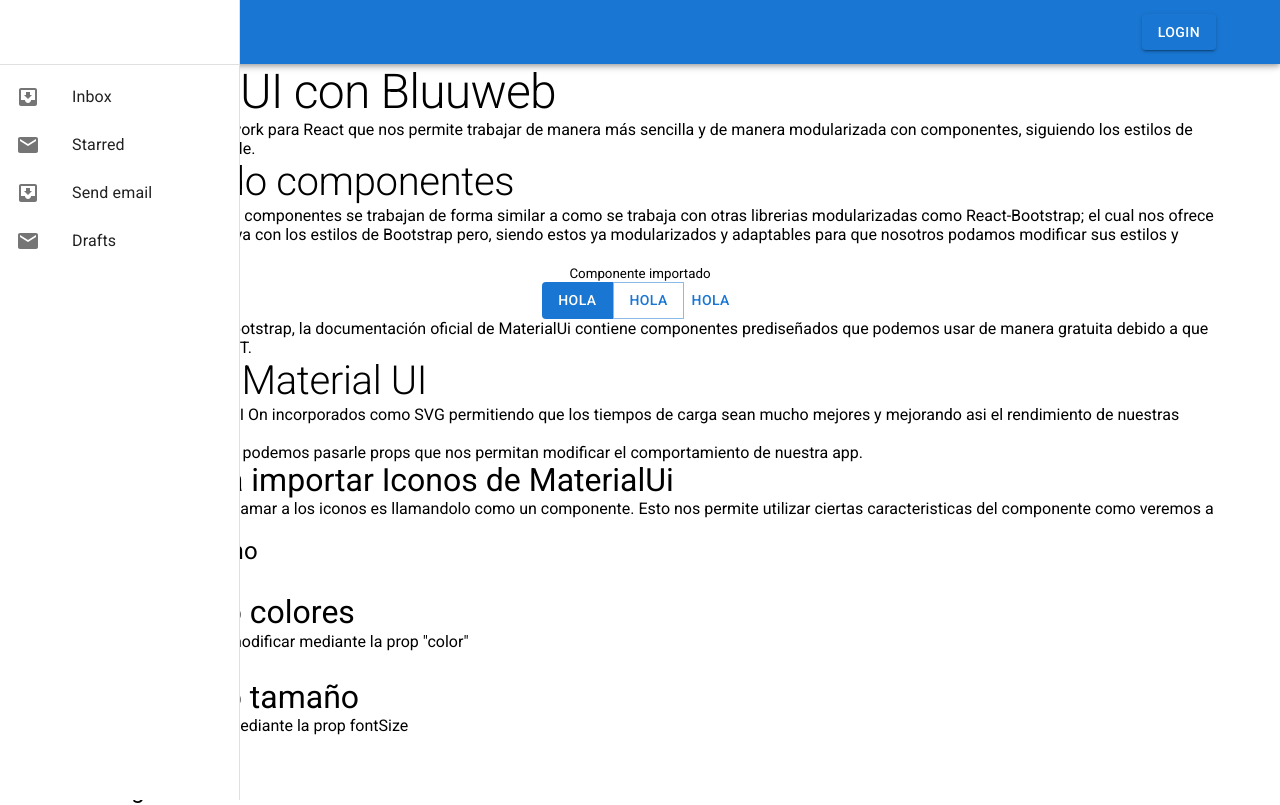
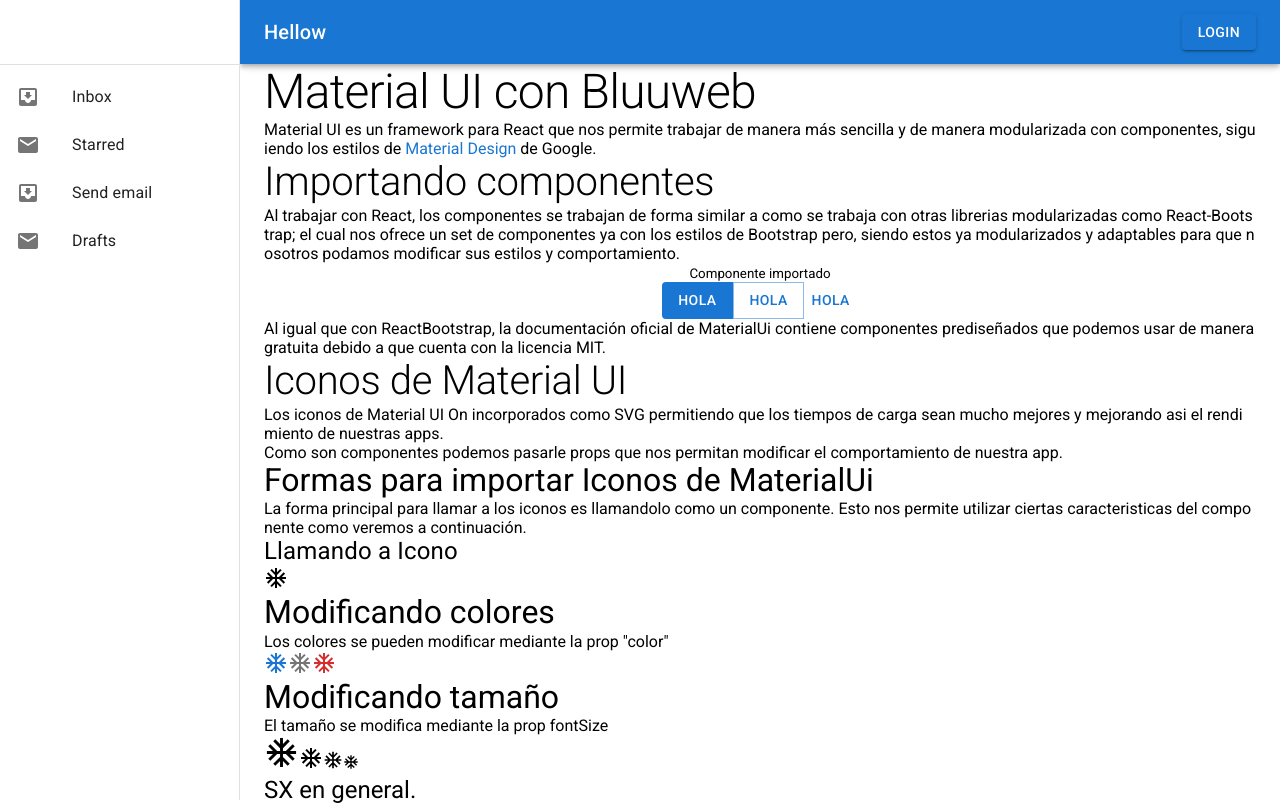
Before and after one commit to sberrus/bluuweb-material-ui, a React (Vite) app: page / in a window 1280 px wide. Shown: the top 805 px of the page. Built offline with nearby package versions, Linux system fonts and the light colour scheme.

Commit message:
Visto drawers responsive y button

```diff
--- a/src/App.tsx
+++ b/src/App.tsx
@@ -1,4 +1,5 @@
-import { Container } from "@mui/material";
+import { Container, Hidden } from "@mui/material";
+import { makeStyles } from "@mui/styles";
 import Header from "./components/Header/Header";
 import MuiBreakpoints from "./components/MuiBreakpoints/MuiBreakpoints";
 import MuiComponents from "./components/MuiComponents/MuiComponents";
@@ -10,15 +11,31 @@
 import MuiTypography from "./components/MuiTypography/MuiTypography";
 import NavbarComponent from "./components/NavbarComponent/NavbarComponent";
 
+const useStyles = makeStyles((theme) => ({
+	mainContainer: {
+		display: "flex",
+		wordBreak: "break-all",
+	},
+}));
+
 const App = () => {
+	const styles = useStyles();
+
 	return (
 		<>
-			<NavbarComponent />
+			<div id="main" className={styles.mainContainer}>
+				<Hidden mdDown>
+					<MuiDrawerEstatico />
+				</Hidden>
 				<Container
+					maxWidth={false}
+					disableGutters
 					sx={{
 						marginBottom: "3em",
 					}}
 				>
+					<NavbarComponent />
+					<Container maxWidth={false}>
 						<Header />
 						<MuiComponents />
 						<MuiIcons />
@@ -27,8 +44,9 @@
 						<MuiCreateTheme />
 						<MuiDrawer />
 						<MuiBreakpoints />
-				<MuiDrawerEstatico />
 					</Container>
+				</Container>
+			</div>
 		</>
 	);
 };
--- a/src/components/NavbarComponent/NavbarComponent.tsx
+++ b/src/components/NavbarComponent/NavbarComponent.tsx
@@ -1,10 +1,10 @@
 import AppBar from "@mui/material/AppBar";
 import Toolbar from "@mui/material/Toolbar";
 import Typography from "@mui/material/Typography";
-import { Button, Container, IconButton } from "@mui/material";
+import { Button, Container, Hidden } from "@mui/material";
 import { makeStyles } from "@mui/styles";
 import MenuIcon from "@mui/icons-material/Menu";
-import NavbarMenu from "./components/DrawerComponent/DrawerComponent";
+import DrawerComponent from "./components/DrawerComponent/DrawerComponent";
 
 const useStyles = makeStyles({
 	menuButton: {
@@ -21,11 +21,13 @@
 
 	return (
 		<AppBar position="sticky" color="primary">
-			<Container>
+			<Container maxWidth={false}>
 				<Toolbar disableGutters>
-					<NavbarMenu>
-						<MenuIcon />
-					</NavbarMenu>
+					<Hidden mdUp>
+						<DrawerComponent>
+							<MenuIcon />
+						</DrawerComponent>
+					</Hidden>
 					<Typography variant="h6" className={classes.title}>
 						Hellow
 					</Typography>
--- a/src/components/NavbarComponent/components/DrawerComponent/DrawerComponent.tsx
+++ b/src/components/NavbarComponent/components/DrawerComponent/DrawerComponent.tsx
@@ -10,10 +10,20 @@
 import ListItemText from "@mui/material/ListItemText";
 
 // Icons
-import InboxIcon from "@mui/icons-material/MoveToInbox";
-import MailIcon from "@mui/icons-material/Mail";
-import { IconButton } from "@mui/material";
+import { Divider, IconButton } from "@mui/material";
 import Listas from "./Listas";
+import { makeStyles } from "@mui/styles";
+
+const drawerWidth = 240;
+
+const useStyles = makeStyles((theme) => ({
+	toolbar: theme.mixins.toolbar,
+	drawer: {
+		width: drawerWidth,
+		flexShrink: 0,
+	},
+	drawerPapper: { width: drawerWidth },
+}));
 
 const DrawerComponent = (props: any) => {
 	const [show, setShow] = useState<boolean>(false);
@@ -29,12 +39,22 @@
 		setShow(!show);
 	};
 
+	const styles = useStyles();
+
 	return (
 		<div>
 			<IconButton color="inherit" className={props.className} onClick={toggleDrawer()}>
 				{props.children}
 			</IconButton>
-			<Drawer anchor={"left"} open={show} onClose={toggleDrawer()}>
+			<Drawer
+				anchor={"left"}
+				open={show}
+				onClose={toggleDrawer()}
+				className={styles.drawer}
+				classes={{ paper: styles.drawerPapper }}
+			>
+				<div className={styles.toolbar}></div>
+				<Divider />
 				<Box role="presentation" onClick={toggleDrawer()} onKeyDown={toggleDrawer()}>
 					<Listas />
 				</Box>
```
Lines whose indentation alone changed are shown as unchanged.
